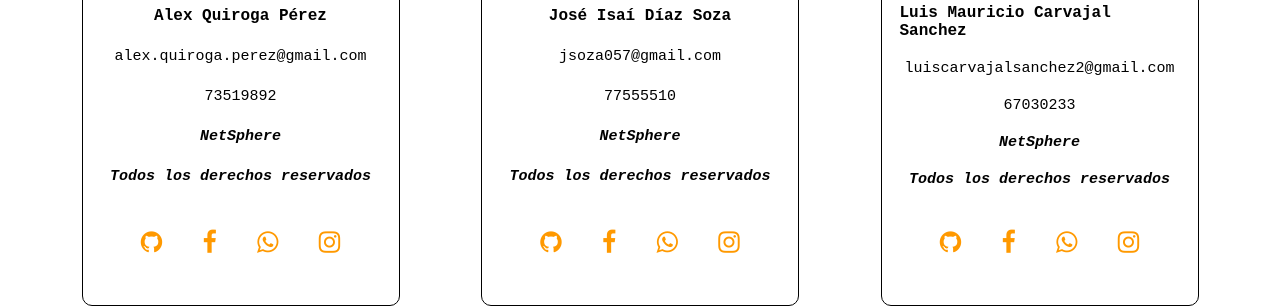
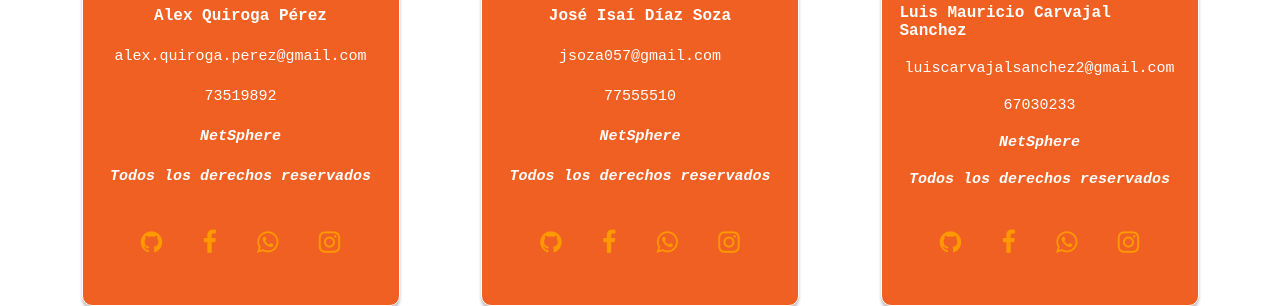
Before and after one commit to IsaiDiaz/pagina_web_grupal, a plain HTML site: page index.html in a window 1280 px wide. Shown: the part 705-1011 px from the top of the page. Drawn offline with nearby package versions, Linux system fonts and the light colour scheme; no server answers; a script that the page names is missing; a web font is replaced by a local one.

Commit message:
Tarjetas con el color principal de la pagina web

```diff
--- a/styles.css
+++ b/styles.css
@@ -119,10 +119,12 @@ body {
     align-items: center;
     width: 280px;
     height: 450px;
-    border: 1px #000000 solid;
+    border: 1px white solid;
     padding: 18px;
     border-radius: 10px;
-    background-color: #ffffff;
+    background-color: var(--primary-color);
+    color: white;
+    box-shadow: 0px 3px 3px 0px rgba(0, 0, 0, 0.25);
 }
 
 .profile-card img{
```
